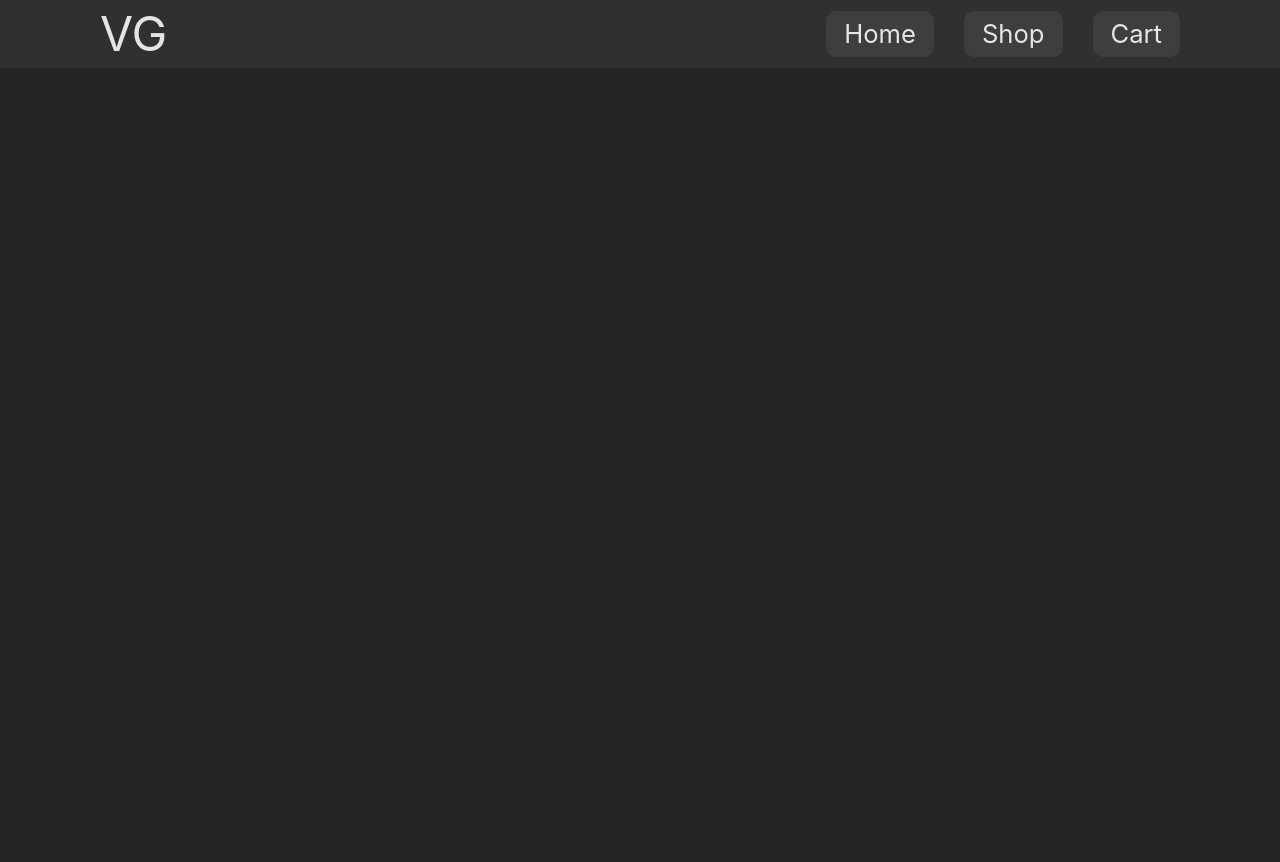
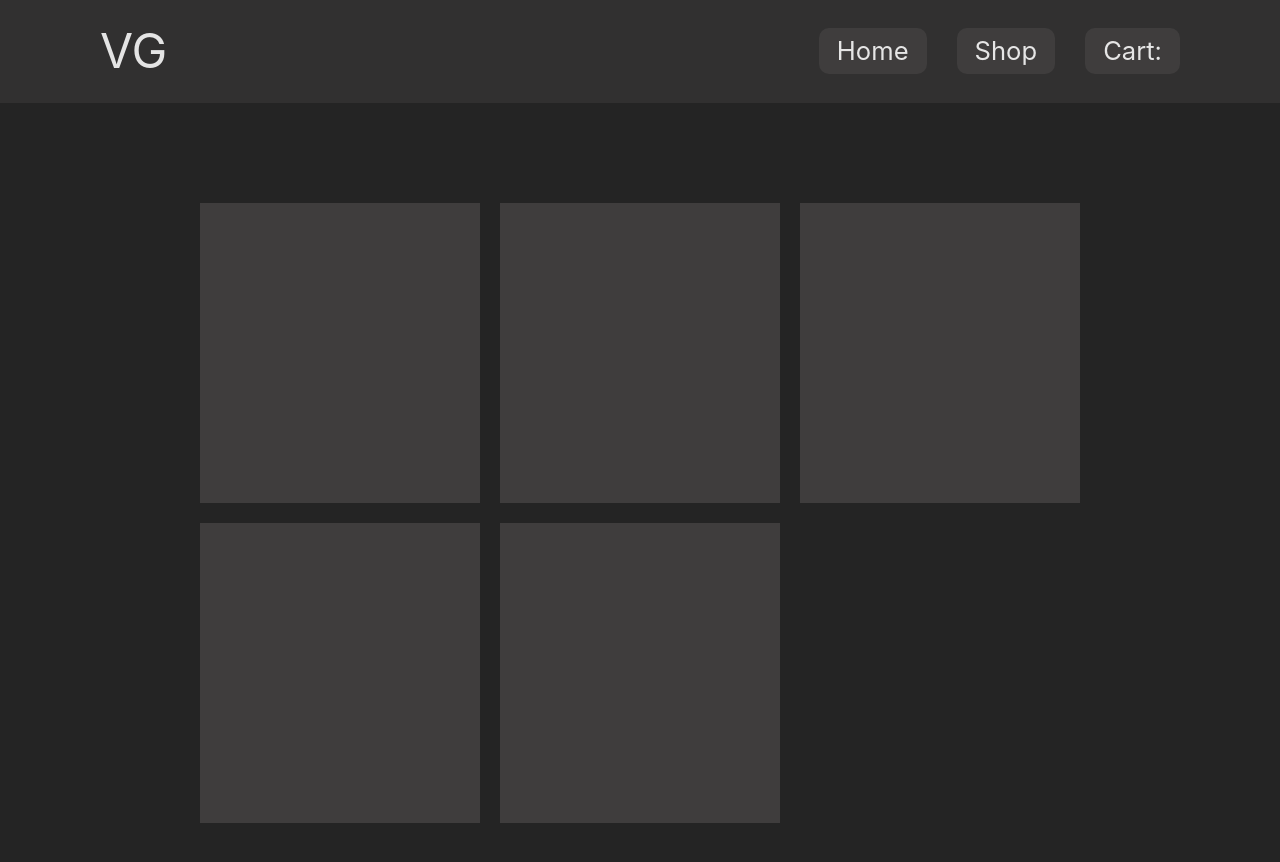
Before and after one commit to ccordoba464/ShoppingCart, a React (Vite) app in the folder OdinShoppingCart/: page / in a window 1280 px wide. Shown: the top 862 px of the page. Before the commit the page ends 800 px from the top, so only its background shows below. Built offline with nearby package versions, Linux system fonts and the light colour scheme.

Commit message:
Create path between sites

```diff
--- a/OdinShoppingCart/src/Components/App/App.jsx
+++ b/OdinShoppingCart/src/Components/App/App.jsx
@@ -1,11 +1,13 @@
 import styles from "./App.module.css";
 import NavBar from "../NavBar/NavBar";
+import ShopPage from "../ShopPage/ShopPage";
 
 function App() {
   return (
     <>
       <div className={styles.pageContainer}>
         <NavBar />
+        <ShopPage />
       </div>
     </>
   );
--- a/OdinShoppingCart/src/Components/NavBar/NavBar.jsx
+++ b/OdinShoppingCart/src/Components/NavBar/NavBar.jsx
@@ -1,6 +1,7 @@
 import styles from "./NavBar.module.css";
+import PropTypes from "prop-types";
 
-function NavBar() {
+function NavBar(props) {
   return (
     <>
       <div className={styles.navBar}>
@@ -9,7 +10,7 @@ function NavBar() {
           <ul className={styles.ul}>
             <li className={styles.li}>Home</li>
             <li className={styles.li}>Shop</li>
-            <li className={styles.li}>Cart</li>
+            <li className={styles.li}>Cart: {props.items}</li>
           </ul>
         </nav>
       </div>
@@ -17,4 +18,8 @@ function NavBar() {
   );
 }
 
+NavBar.propTypes = {
+  items: PropTypes.number,
+};
+
 export default NavBar;
--- a/OdinShoppingCart/src/Components/ShopPage/ShopPage.jsx
+++ b/OdinShoppingCart/src/Components/ShopPage/ShopPage.jsx
@@ -3,7 +3,13 @@ import styles from "./ShopPage.module.css";
 function ShopPage() {
   return (
     <>
-      <div className={styles.productContainer}></div>
+      <div className={styles.productContainer}>
+        <div className={styles.productCard}></div>
+        <div className={styles.productCard}></div>
+        <div className={styles.productCard}></div>
+        <div className={styles.productCard}></div>
+        <div className={styles.productCard}></div>
+      </div>
     </>
   );
 }
--- a/OdinShoppingCart/src/Components/ShopPage/ShopPage.module.css
+++ b/OdinShoppingCart/src/Components/ShopPage/ShopPage.module.css
@@ -1,3 +1,11 @@
 .productContainer {
-  display: flex;
+  display: grid;
+  grid-template-columns: repeat(auto-fill, minmax(250px, 1fr));
+  grid-auto-rows: 300px;
+  padding: 100px 200px;
+  gap: 20px;
 }
+
+.productCard {
+  background-color: #3f3d3d;
+}
--- a/OdinShoppingCart/src/main.jsx
+++ b/OdinShoppingCart/src/main.jsx
@@ -3,11 +3,17 @@ import ReactDOM from "react-dom/client";
 import App from "./Components/App/App.jsx";
 import "./index.css";
 import { createBrowserRouter, RouterProvider } from "react-router-dom";
+import HomePage from "./Components/HomePage/HomePage.jsx";
+import ShopPage from "./Components/ShopPage/ShopPage.jsx";
 
 const router = createBrowserRouter([
   {
     path: "/",
     element: <App />,
+    children: [
+      { path: "home", element: <HomePage /> },
+      { path: "shop", element: <ShopPage /> },
+    ],
   },
 ]);
 
--- /dev/null
+++ b/package.json
@@ -0,0 +1,5 @@
+{
+  "dependencies": {
+    "prop-types": "^15.8.1"
+  }
+}
```
Also changed, not shown: 1 other file (tests, documents, lock files or other folders).
